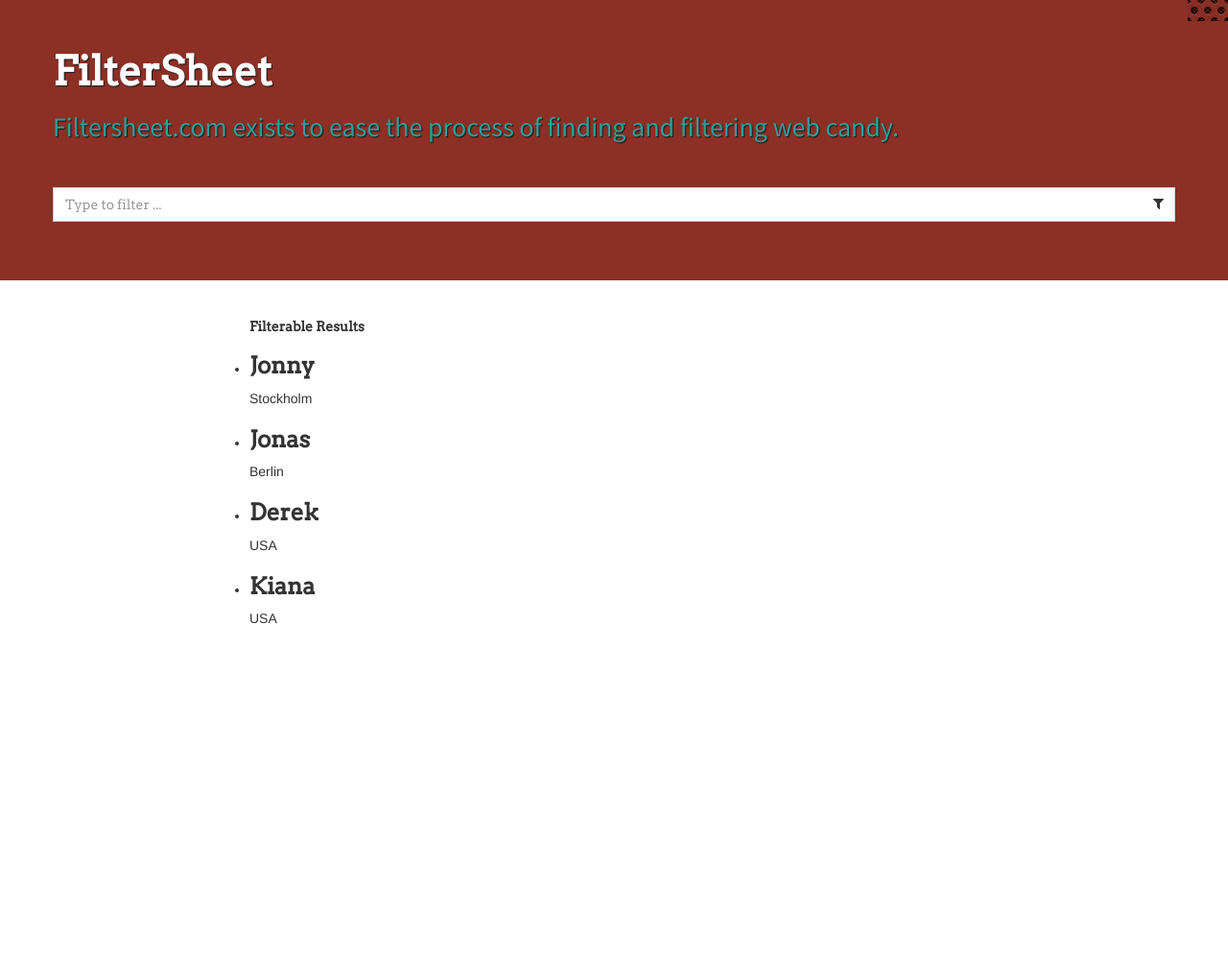
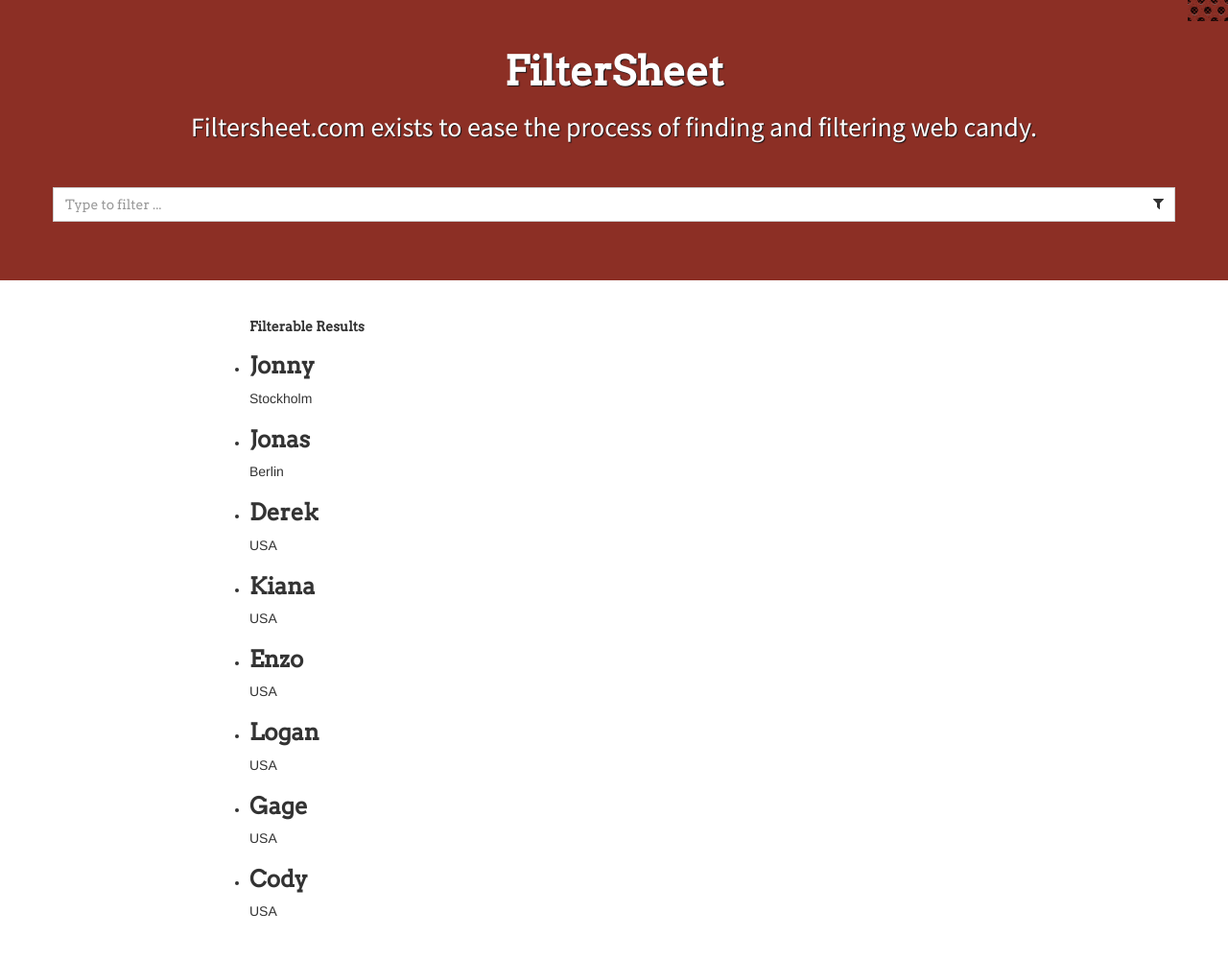
Before and after one commit to filtersheet/filtersheet.github.io, a Jekyll site: the page built from index2.html, in a window 1280 px wide. Shown: the whole page at 96% size. Built offline with Jekyll 4.4.1, drawn with Linux system fonts in a browser that asks for light colours; comment, search, counter and statistics services are not loaded; before the commit the page ends 900 px from its top, so only the background shows below that.

Commit message:
edit/html - Change hero wrapping

```diff
--- a/index2.html
+++ b/index2.html
@@ -9,13 +9,13 @@
     <div class="container horizontal-padding-medium">
         <div class="row">
             <div class="intro-body">
-                <h1 class="text-white text-shadow-dark">{{ site.title }}</h1>
-                <h3 class="text-gray text-shadow-dark">{{ site.description }}</h3>
+                <h1 class="text-white text-center text-shadow-dark">{{ site.title }}</h1>
+                <h3 class="text-white text-center text-shadow-dark">{{ site.description }}</h3>
             </div>
         <div><!-- /.row -->
     </div><!-- /.container -->
 
-    <div class="container horizontal-padding-medium">
+    <div class="container horizontal-padding-medium" id="hero-searchbar">
         <div class="row">
             <div class="searchbar-inner-addon">
                 <i class="fa fa-filter"></i>
@@ -46,6 +46,22 @@
                     <h3 class="name">Kiana</h3>
                     <p class="city">USA</p>
                 </li>
+                <li>
+                    <h3 class="name">Enzo</h3>
+                    <p class="city">USA</p>
+                </li>
+                <li>
+                    <h3 class="name">Logan</h3>
+                    <p class="city">USA</p>
+                </li>
+                <li>
+                    <h3 class="name">Gage</h3>
+                    <p class="city">USA</p>
+                </li>
+                <li>
+                    <h3 class="name">Cody</h3>
+                    <p class="city">USA</p>
+                </li>
             </ul>
 
         <div><!-- /.row -->
```
